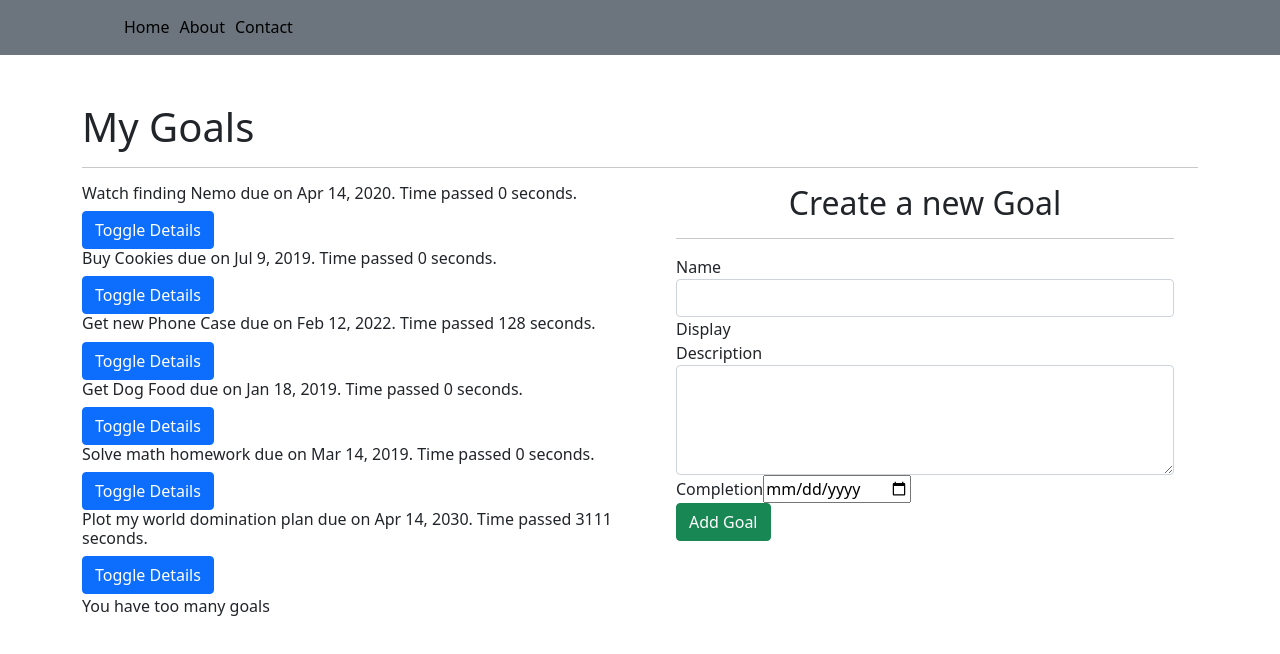
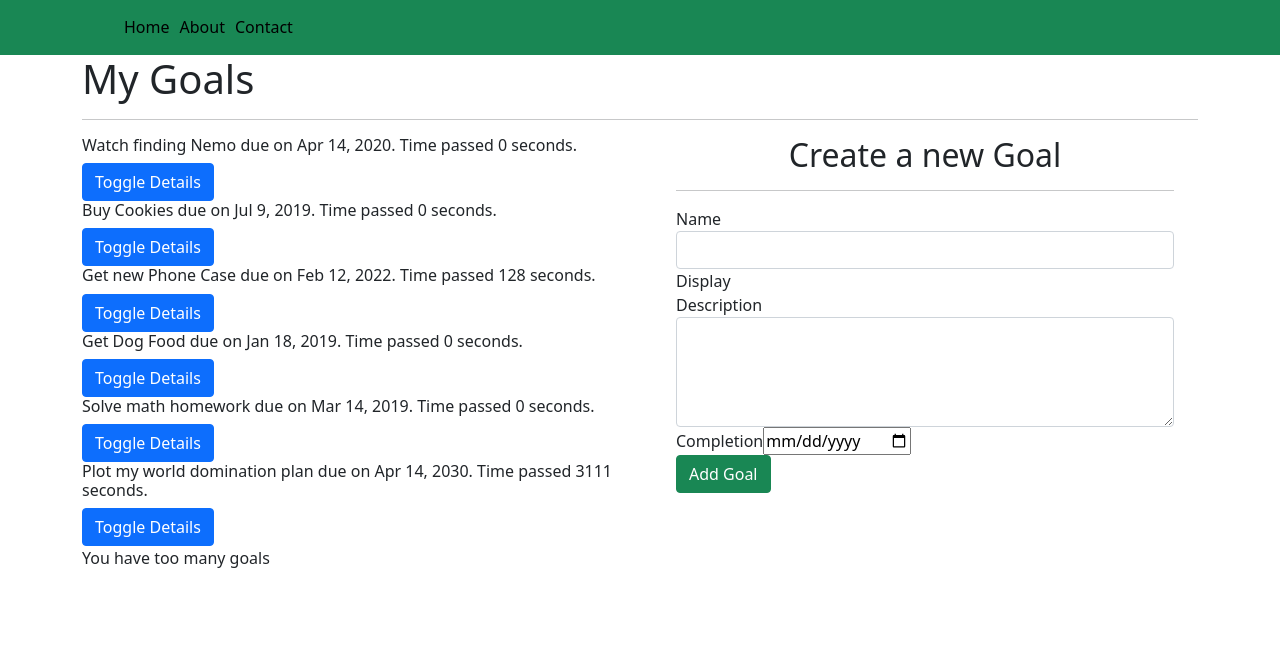
Before and after one commit to Victoria045/goals, an Angular app: page / in a window 1280 px wide. Shown: the top 654 px of the page. Built offline with nearby package versions, Linux system fonts and the light colour scheme.

Commit message:
modify root component

```diff
--- a/src/app/app.component.html
+++ b/src/app/app.component.html
@@ -1,4 +1,4 @@
-<div class="container-fluid bg-secondary">
+<div class="container-fluid bg-success">
 
   <div class="container header d-flex justify-content-between">
     <!-- <div>
@@ -15,26 +15,6 @@
   </div>
 </div>
 
-<!-- <div class="container mt-5">
-  <p>Lorem, ipsum dolor sit amet consectetur adipisicing elit.
-    Ipsa itaque eius, tempora eum blanditiis nihil. Est odio, vel
-    aperiam voluptatibus quasi eum quaerat, natus magnam blanditiis
-    consequatur, amet ullam quae.</p>
-</div> -->
-
-<!-- <div class="container">
-  <div class="card">
-    <div class="card-header">
-      Featured
-    </div>
-    <div class="card-body">
-      <h5 class="card-title">Special title treatment</h5>
-      <p class="card-text">With supporting text below as a natural lead-in to additional content.</p>
-      <a href="#" class="btn btn-primary">Go somewhere</a>
-    </div>
-  </div>
-</div> -->
-
-<div class="container mt-5">
+<div class="container">
   <app-goal></app-goal>
 </div>
```
